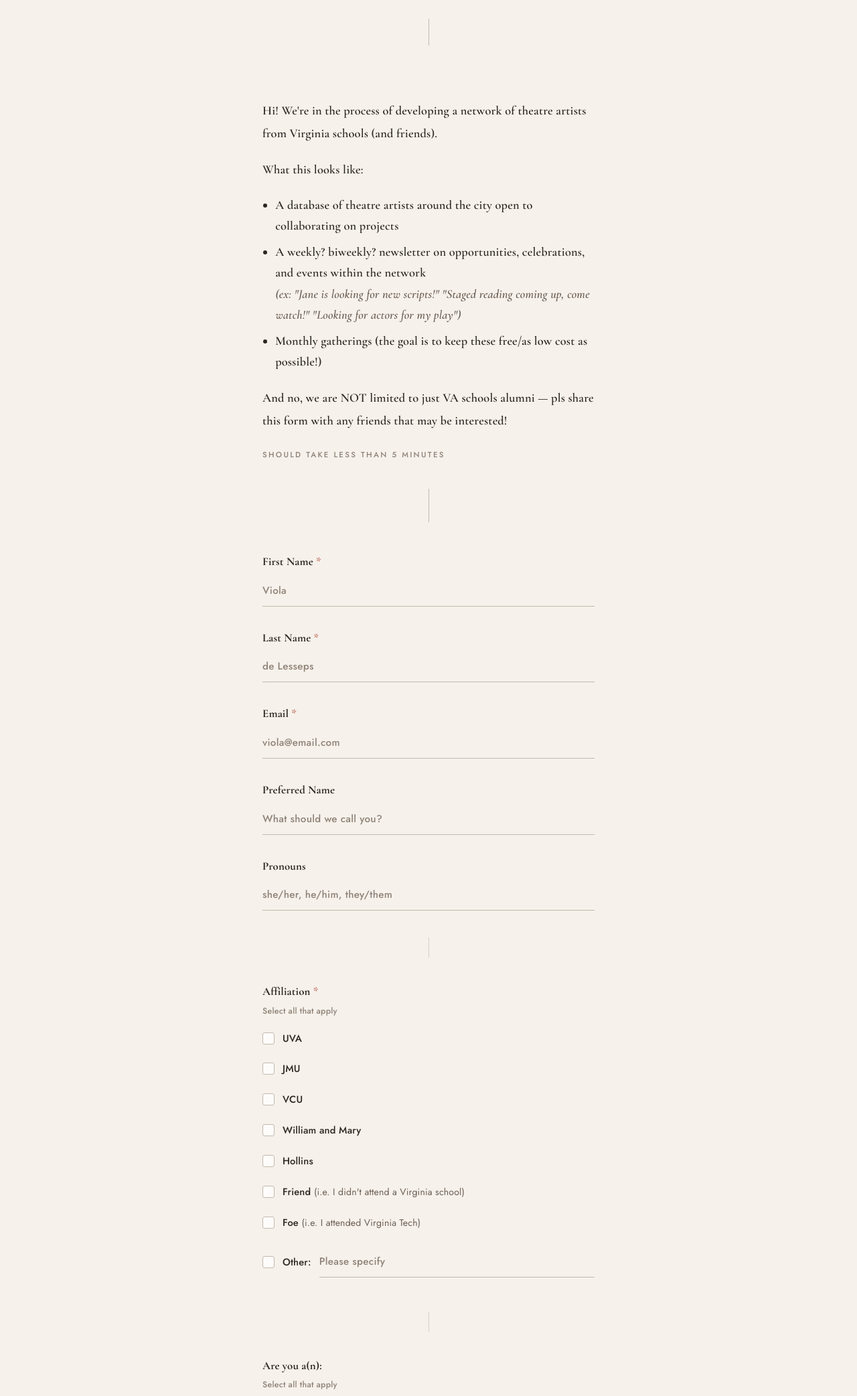
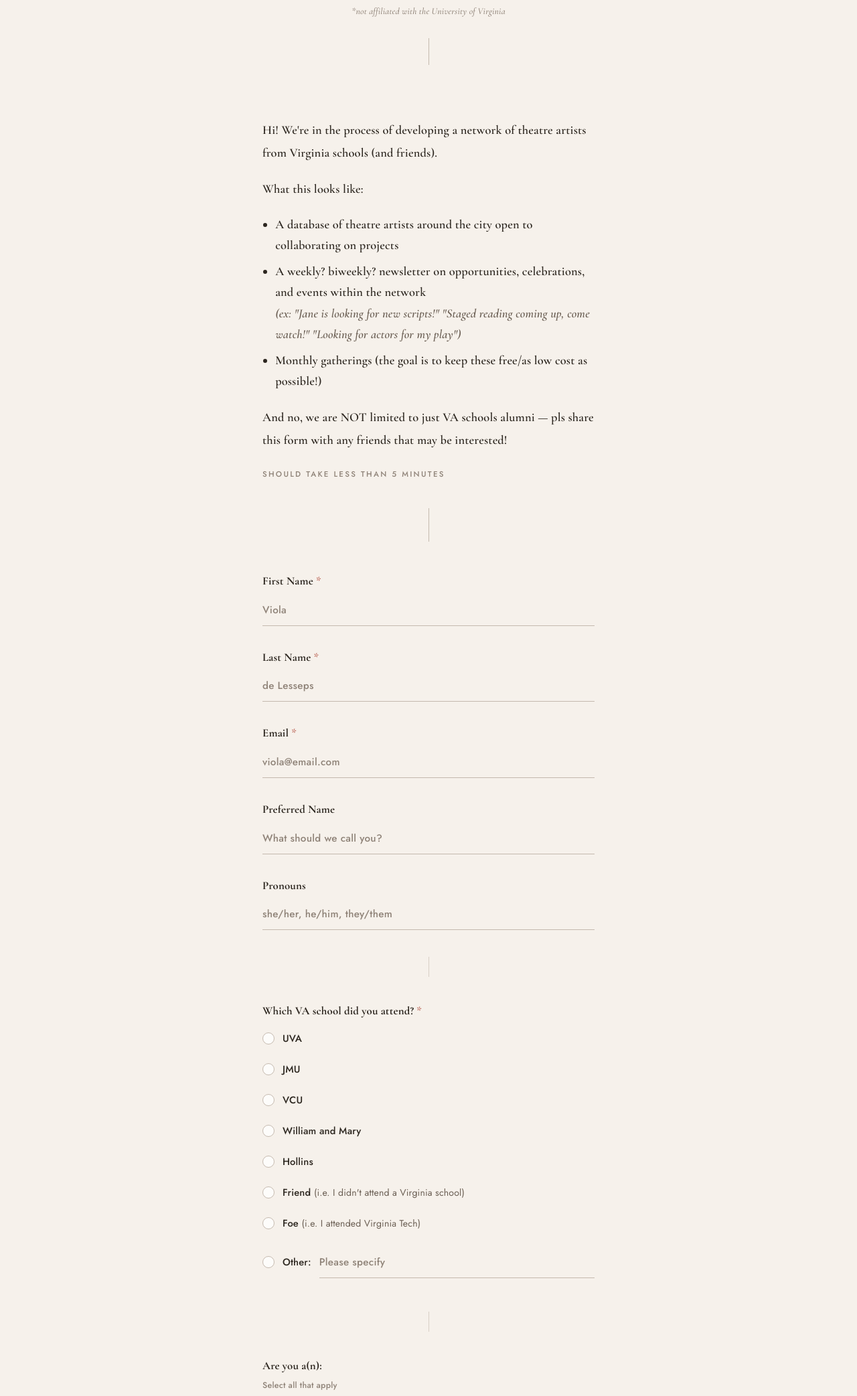
Before and after one commit to angellin-dealroom/uva-drama-club-nyc, a plain HTML site: page index.html in a window 1280 px wide. Shown: the part 219-2304 px from the top of the page at 67% size. Drawn offline with nearby package versions, Linux system fonts and the light colour scheme.

Commit message:
Update index.html

```diff
--- a/index.html
+++ b/index.html
@@ -77,6 +77,15 @@
     height: 40px;
     background: var(--border);
     margin: 2rem auto;
+  }
+
+  .header-disclaimer {
+    font-family: 'Cormorant Garamond', serif;
+    font-style: italic;
+    font-weight: 500;
+    font-size: 0.85rem;
+    color: var(--text-muted);
+    margin-top: 0.75rem;
   }
 
   /* Form container */
@@ -480,6 +489,7 @@
   <header class="header">
     <p class="header-eyebrow">Interest Form</p>
     <h1>UVA Drama Club<br><em>of New York</em></h1>
+    <p class="header-disclaimer">*not affiliated with the University of Virginia</p>
     <div class="header-line"></div>
   </header>
 
@@ -530,39 +540,38 @@
       <div class="section-divider"></div>
 
       <div class="form-section" style="animation-delay: 0.3s">
-        <label class="field-label">Affiliation <span class="required">*</span></label>
-        <p class="field-hint">Select all that apply</p>
+        <label class="field-label">Which VA school did you attend? <span class="required">*</span></label>
         <div class="options-group">
           <label class="option-item">
-            <input type="checkbox" name="affiliation" value="UVA">
+            <input type="radio" name="affiliation" value="UVA">
             <span class="option-label">UVA</span>
           </label>
           <label class="option-item">
-            <input type="checkbox" name="affiliation" value="JMU">
+            <input type="radio" name="affiliation" value="JMU">
             <span class="option-label">JMU</span>
           </label>
           <label class="option-item">
-            <input type="checkbox" name="affiliation" value="VCU">
+            <input type="radio" name="affiliation" value="VCU">
             <span class="option-label">VCU</span>
           </label>
           <label class="option-item">
-            <input type="checkbox" name="affiliation" value="William and Mary">
+            <input type="radio" name="affiliation" value="William and Mary">
             <span class="option-label">William and Mary</span>
           </label>
           <label class="option-item">
-            <input type="checkbox" name="affiliation" value="Hollins">
+            <input type="radio" name="affiliation" value="Hollins">
             <span class="option-label">Hollins</span>
           </label>
           <label class="option-item">
-            <input type="checkbox" name="affiliation" value="Friend">
+            <input type="radio" name="affiliation" value="Friend">
             <span class="option-label">Friend <span class="option-label-hint">(i.e. I didn't attend a Virginia school)</span></span>
           </label>
           <label class="option-item">
-            <input type="checkbox" name="affiliation" value="Foe">
+            <input type="radio" name="affiliation" value="Foe">
             <span class="option-label">Foe <span class="option-label-hint">(i.e. I attended Virginia Tech)</span></span>
           </label>
           <label class="option-item">
-            <input type="checkbox" name="affiliation" value="Other" id="affiliationOtherCheck">
+            <input type="radio" name="affiliation" value="Other" id="affiliationOtherCheck">
             <span class="option-label">Other:</span>
             <input type="text" class="other-input" id="affiliationOtherText" placeholder="Please specify">
           </label>
@@ -689,8 +698,8 @@
   });
 
   document.getElementById('affiliationOtherText').addEventListener('focus', () => {
-    const cb = document.getElementById('affiliationOtherCheck');
-    if (!cb.checked) { cb.checked = true; cb.closest('.option-item').classList.add('selected'); }
+    const rb = document.getElementById('affiliationOtherCheck');
+    if (!rb.checked) { rb.checked = true; rb.dispatchEvent(new Event('change', { bubbles: true })); }
   });
 
   document.getElementById('roleOtherText').addEventListener('focus', () => {
@@ -719,7 +728,7 @@
     const email = document.getElementById('email').value.trim();
     const emailError = document.getElementById('emailError');
     const emailInput = document.getElementById('email');
-    const affiliations = document.querySelectorAll('input[name="affiliation"]:checked');
+    const affiliations = document.querySelector('input[name="affiliation"]:checked');
     const roles = document.querySelectorAll('input[name="role"]:checked');
     const support = document.querySelector('input[name="support"]:checked');
 
@@ -745,8 +754,8 @@
       return;
     }
 
-    if (affiliations.length === 0) {
-      alert('Please select at least one affiliation.');
+    if (!affiliations) {
+      alert('Please select a school affiliation.');
       return;
     }
 
@@ -754,9 +763,9 @@
       firstName, lastName, email,
       preferredName: document.getElementById('preferredName').value.trim(),
       pronouns: document.getElementById('pronouns').value.trim(),
-      affiliation: Array.from(affiliations).map(cb =>
-        cb.value === 'Other' ? 'Other: ' + document.getElementById('affiliationOtherText').value.trim() : cb.value
-      ).join(', '),
+      affiliation: affiliations.value === 'Other'
+        ? 'Other: ' + document.getElementById('affiliationOtherText').value.trim()
+        : affiliations.value,
       role: Array.from(roles).map(cb =>
         cb.value === 'Other' ? 'Other: ' + document.getElementById('roleOtherText').value.trim() : cb.value
       ).join(', '),
```
